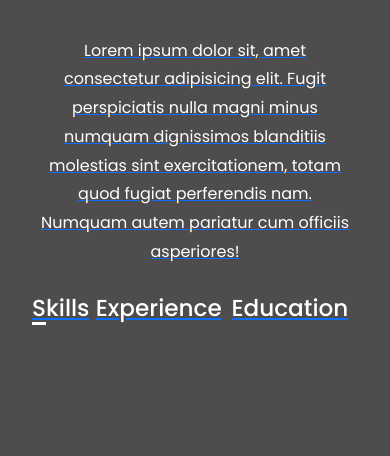
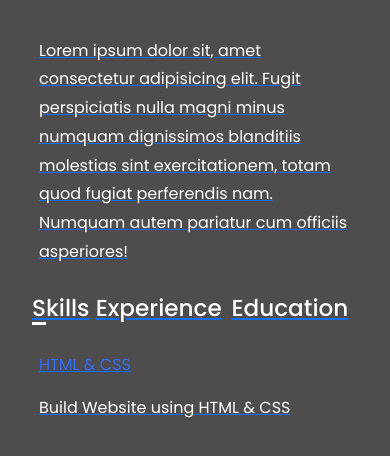
Before and after one commit to geraldvallega/GCV-Portfolio_Site, a plain HTML site: page index.html in a window 390 px wide. Shown: the part 1166-1622 px from the top of the page. Drawn offline with nearby package versions, Linux system fonts and the light colour scheme.

Commit message:
add about_content -WIP

```diff
--- a/css/styles.css
+++ b/css/styles.css
@@ -359,13 +359,28 @@ footer p {
     font-size: 50px ;
     padding-top: 0;
 }
+
+.about_text p{
+  text-align: left;
+}
+
+.about_content{
+
+  color: white;
+}
+
+.about_content p{
+margin: 5% auto;
+margin-left: 10%;
+}
+
+.about_para--1{
+  color: #336cff;
+}
   /*
 
 
-    .about_text p{
-        padding-top: 2rem;
-        line-height: 1.8rem;
-    }
+
     .about_skills{
         display: flex;
         width: 50%;
--- a/index.html
+++ b/index.html
@@ -38,7 +38,7 @@
           />
         </div>
         </nav>
-        <nav class="navbar navbar-expand-lg navbar-light bg-dark navbar-dark" style="background-color: #4e4c4cd3 !important">
+        <nav class="navbar navbar-expand-lg navbar-light bg-dark navbar-dark" style="background-color: #4e4c4cad !important">
           <div class="container-fluid">
             <a href="#" class="header_brand navbar-brand"
               >PORT <span class="header_brand_span">FOLIO</span></a
@@ -107,6 +107,9 @@
           <h3 class="about_skills_h3--2">Experience</h3>
           <h3 class="about_skills_h3--3">Education</h3>
         </div>
+        <div class="about_content">
+        <p class="about_para--1"> HTML & CSS</p>
+        <P>Build Website using HTML & CSS</P></div>
       </div>
     </section>
 
```
